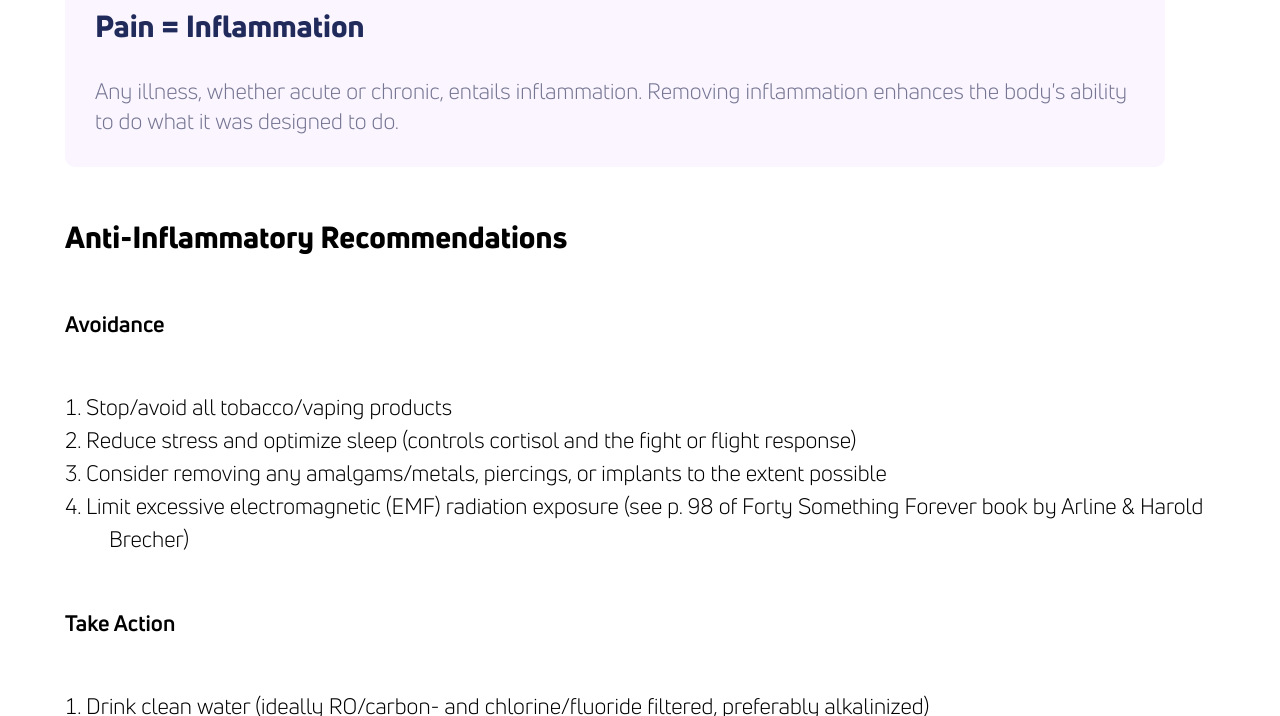
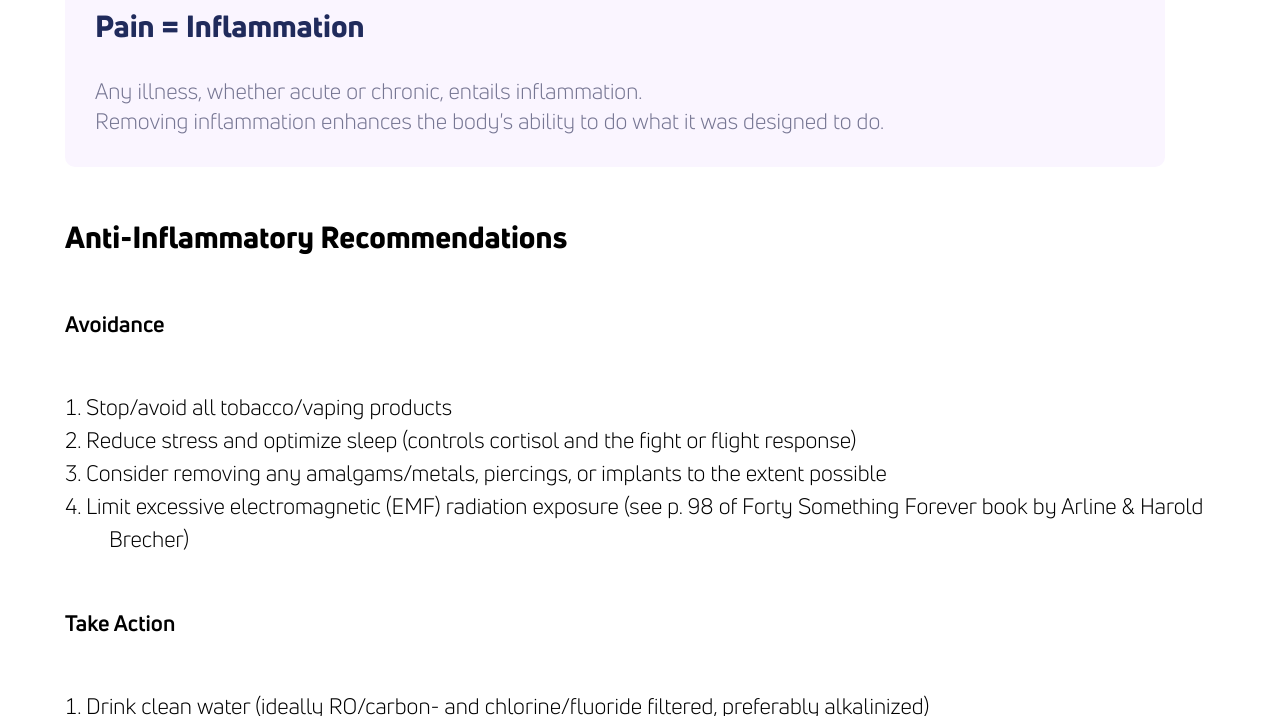
Before and after one commit to theneverwoods/gerstenberg.clinic, a Jekyll site: the page built from inflammation.html, in a window 1280 px wide and 900 px high, scrolled down 335 px, cut to the strip 184-900 px from the top of the window. Built offline with Jekyll 4.4.1, drawn with Linux system fonts in a browser that asks for light colours; comment, search, counter and statistics services are not loaded; some of the changed text lies outside the part shown.

Commit message:
Update inflammation.html

```diff
--- a/inflammation.html
+++ b/inflammation.html
@@ -24,7 +24,7 @@ redirect_from:
 <div class="row cards" style=text-align: center>
   <div class="third card light">
     <h2>Pain = Inflammation</h2>
-    <p>Any illness, whether acute or chronic, entails inflammation. Removing inflammation enhances the body's ability to do what it was designed to do.</p>
+    <p>Any illness, whether acute or chronic, entails inflammation. <br/>Removing inflammation enhances the body's ability to do what it was designed to do.</p>
   </div>
 </div>
 
@@ -77,6 +77,8 @@ redirect_from:
     </div>
 </div>
 
+{% include schedule-consultation.html %}
+
 <div class="row">
 
   <div class="two-thirds" id="inflammation-articles">
```
